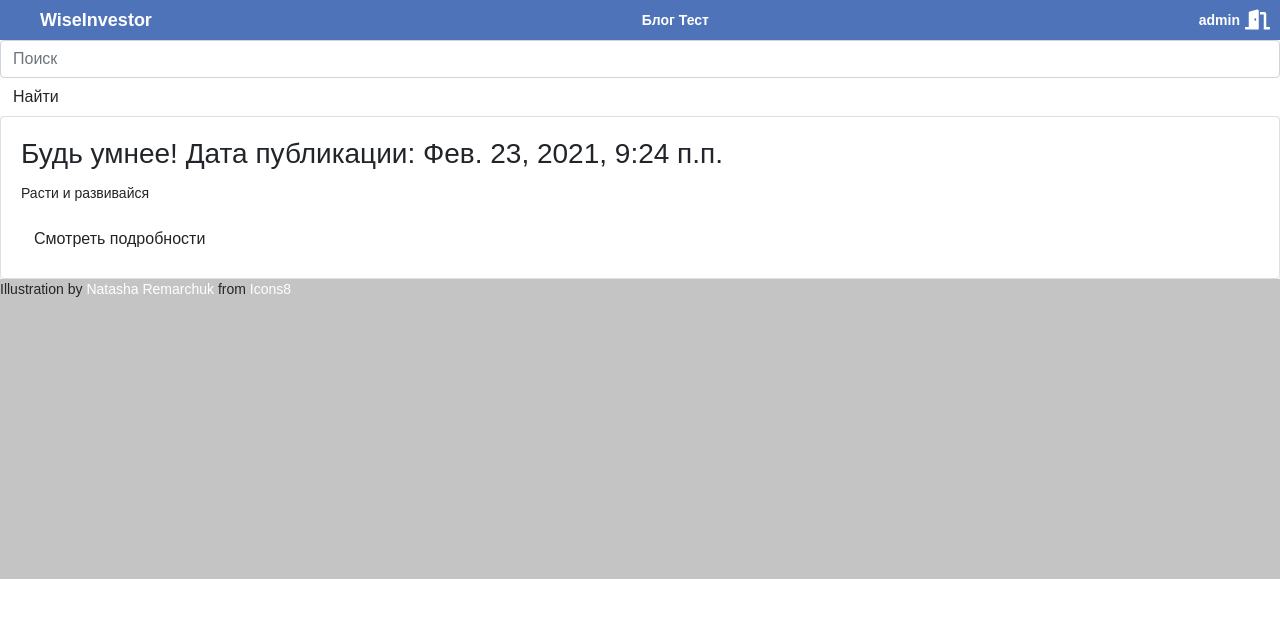
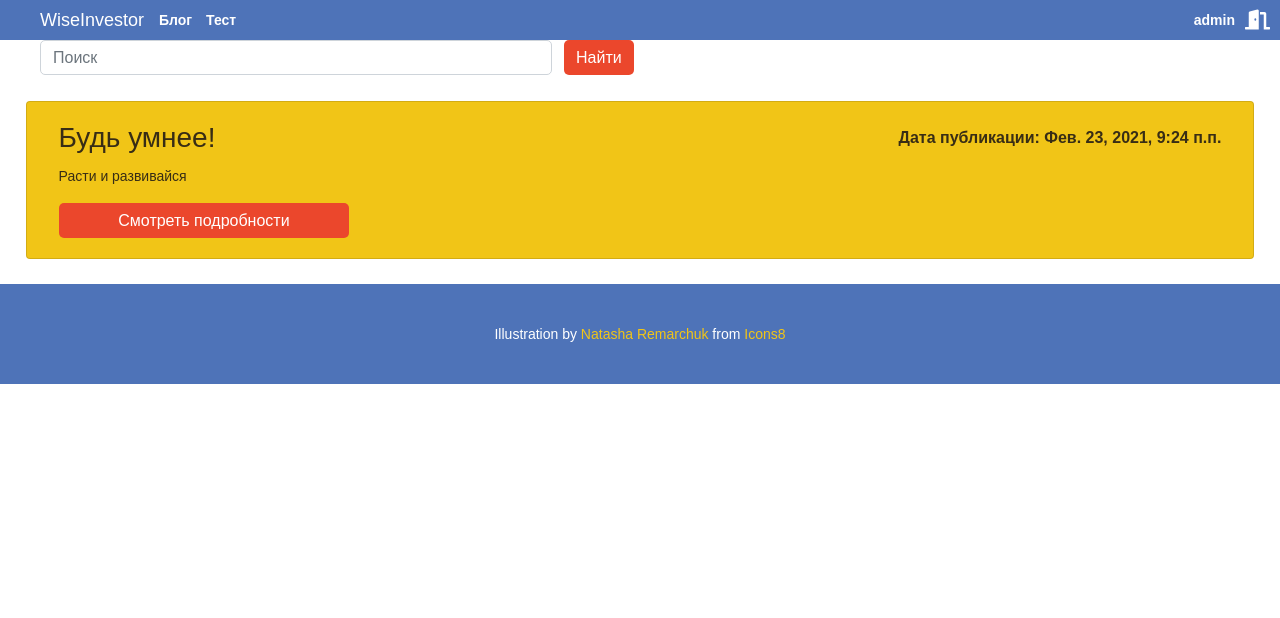
Before and after one commit to AzaliaAlisheva/InvestmentTest, a Django app: page /posts/ in a window 1280 px wide. Shown: the top 618 px of the page. Run offline with Django 3.2, Linux system fonts and the light colour scheme; a user stored in the database is signed in; data comes from the database, SQL or seed files in the repository; both versions use the stored data as it was after the commit; some libraries are stand-ins or nearby versions.

Commit message:
styles for layout are added

```diff
--- /dev/null
+++ b/mysite/posts/static/posts/css/main_posts.css
@@ -0,0 +1,49 @@
+.card{
+    background: var(--YELLOW);
+    margin: 2%;
+    padding: 2.5%;
+    padding-top: 1.5%;
+    padding-bottom: 1.5%;
+    color: var(--BROWN);
+}
+
+.card span{
+    font-size: 16px;
+    float: right;
+    font-weight: bold;
+    position: relative;
+    top: 7px;
+}
+
+.card .btn{
+    width: 25%;
+}
+
+.btn {
+    color: var(--WHITE);
+    background: var(--RED);
+    border-width: 0;
+    height: 35px;
+    border-radius: 5px;
+    margin-top: 0;
+}
+
+.btn:hover {
+    color: var(--WHITE);
+}
+
+.searchLine .btn {
+    margin-left: 12px;
+}
+
+.searchLine {
+    display: flex;
+}
+
+.searchLine .form-control{
+    display: inline-block;
+    width: 40%;
+    margin-left: 40px;
+    height: 35px;
+    border-radius: 5px;
+}
--- a/mysite/posts/templates/posts/index.html
+++ b/mysite/posts/templates/posts/index.html
@@ -1,20 +1,17 @@
 {% extends 'layout.html' %}
 {% load static %}
+{% block links%}<link rel="stylesheet" type="text/css" href="{% static 'posts/css/main_posts.css' %}">{% endblock %}
 {% block title%}Блог{% endblock %}
 {% block content%}
 <form class="searchLine">
-      <input class="form-control search" type="text" placeholder="Поиск" aria-label="Поиск">
-<button class="btn" type="submit">Найти</button>
+      <input class="form-control" type="text" placeholder="Поиск" aria-label="Поиск">
+      <a href="" class="btn">Найти</a>
 </form>
 {% for el in posts%}
 <div class="card">
-      <div class="card-body">
-            <article>
-                  <h3 class="card-title">{{el.title}} <span>Дата публикации: {{el.created_at}}</span> </h3>
-                  <p class="card-text">{{el.content}}</p>
-                  <a href="{% url 'posts:post details' el.id %}" class="btn">Смотреть подробности</a>
-            </article>
-      </div>
+      <h3 class="card-title">{{el.title}} <span>Дата публикации: {{el.created_at}}</span> </h3>
+      <p class="card-text">{{el.content}}</p>
+      <a href="{% url 'posts:post details' el.id %}" class="btn">Смотреть подробности</a>
 </div>
 {%endfor%}
 {% endblock %}
--- a/mysite/static/common_main.css
+++ b/mysite/static/common_main.css
@@ -4,18 +4,12 @@ body{
     font-size: 14px;
 }
 
-a{
-    color: var(--WHITE);
-}
-
 header{
     color: var(--WHITE);
-    font-weight: bold;
     background-color: var(--BLUE);
     height: 40px;
     line-height: 40px;
     display: flex;
-    justify-content: space-between;
 }
 
 header: after {
@@ -23,30 +17,61 @@ header: after {
     text-align: right;
 }
 
-.topLineWords {
+header a {
+    font-weight: bold;
+    color: var(--WHITE);
+}
+
+header a:-webkit-any-link {
+
+}
+
+header a:hover {
+    color: var(--YELLOW);
+    text-decoration: none;
+}
+
+header nav a {
+    margin: 5px;
+}
+
+.bttns {
+    width: 100%;
     display: flex;
     justify-content: space-between;
-    flex-grow: 1;
+}
+
+.logout {
+    display: flex;
 }
 
 .logo {
     margin-left: 40px;
+    margin-right: 10px;
     font-size: 18px;
 }
 
 .name {
-    margin-right: 5px;
+    margin-right: 10px;
 }
 
 .iconSignOut {
-
     font-size: 20px;
     padding-right: 10px;
-    justify-content: flex-end;
-    flex-grow: 0;
 }
 
 footer {
-    height: 300px;
-    background: #C4C4C4;
+    height: 100px;
+    color: var(--WHITE);
+    background-color: var(--BLUE);
+    text-align: center;
+    line-height: 100px;
 }
+
+footer a {
+    color: var(--YELLOW);
+}
+
+footer a:hover {
+    color: var(--WHITE);
+}
--- a/mysite/templates/layout.html
+++ b/mysite/templates/layout.html
@@ -11,21 +11,23 @@
     <link rel="stylesheet" href="https://stackpath.bootstrapcdn.com/bootstrap/4.5.2/css/bootstrap.min.css">
     <link rel="stylesheet" type="text/css" href="{% static 'common_main.css' %}">
     <link rel="stylesheet" type="text/css" href="{% static 'colors.css' %}">
-    <link>{% block links%}{% endblock%}
+    {% block links%}{% endblock%}
     <link rel="stylesheet" href="https://use.fontawesome.com/releases/v5.8.2/css/all.css">
 </head>
 <body>
     <header>
-        <div class="topLineWords">
-            <p class="logo">WiseInvestor</p>
+        <p class="logo">WiseInvestor</p>
+        <div class="bttns">
             <nav>
                 <a href="{% url 'posts:blog' %}">Блог</a>
                 <a href="{% url 'polls:test' %}">Тест</a>
                 <!--'sources' Источники-->
             </nav>
-            <p class="name"><a href="{% url 'allauth:logout' %}">{{request.user}}</a></p>
+            <div class="logout">
+                <p class="name"><a href="{% url 'allauth:logout' %}">{{request.user}}</a></p>
+                <div class="iconSignOut"><i class="fas fa-door-open signOut"></i></div>
+            </div>
         </div>
-        <div class="iconSignOut"><i class="fas fa-door-open signOut"></i></div>
     </header>
     <main>
         {% block content %}
```
Also changed, not shown: mysite/posts/static/posts/css/one.css (deleted, +0 -161 lines), mysite/db.sqlite3.
